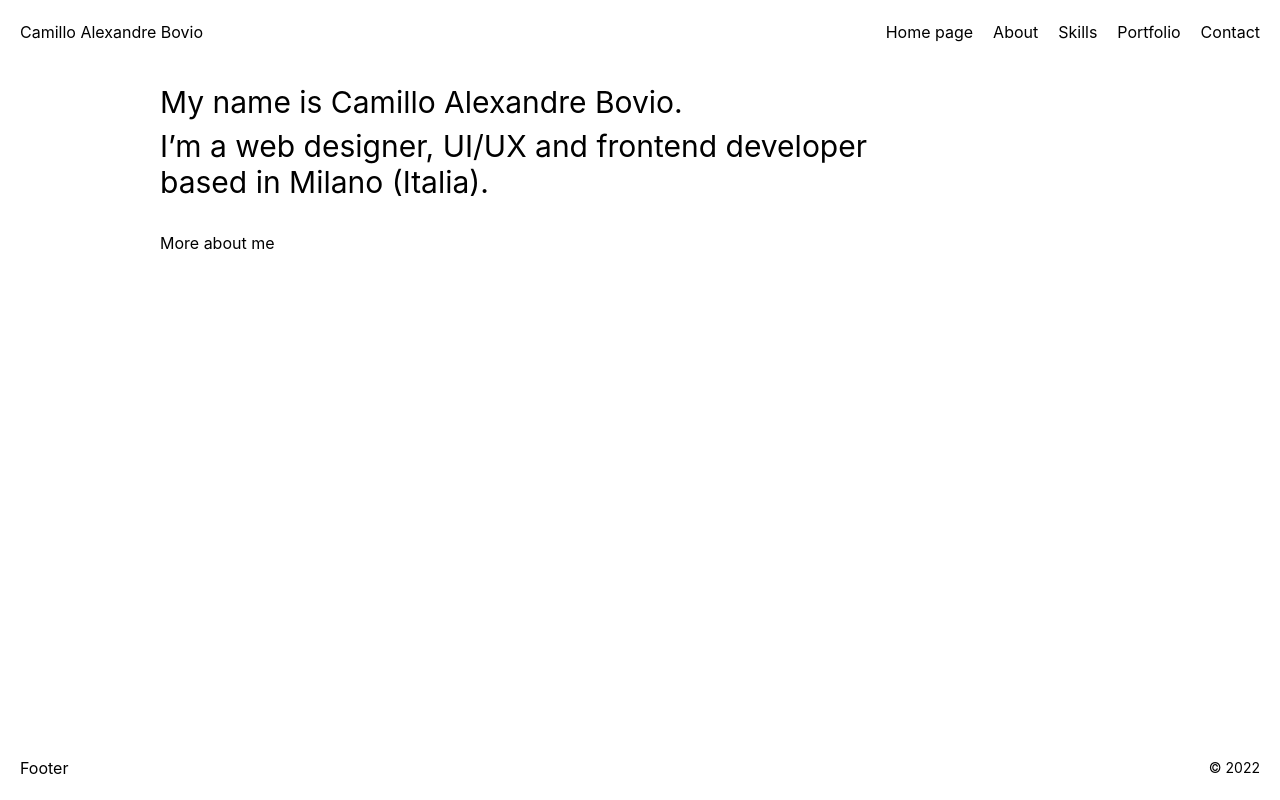
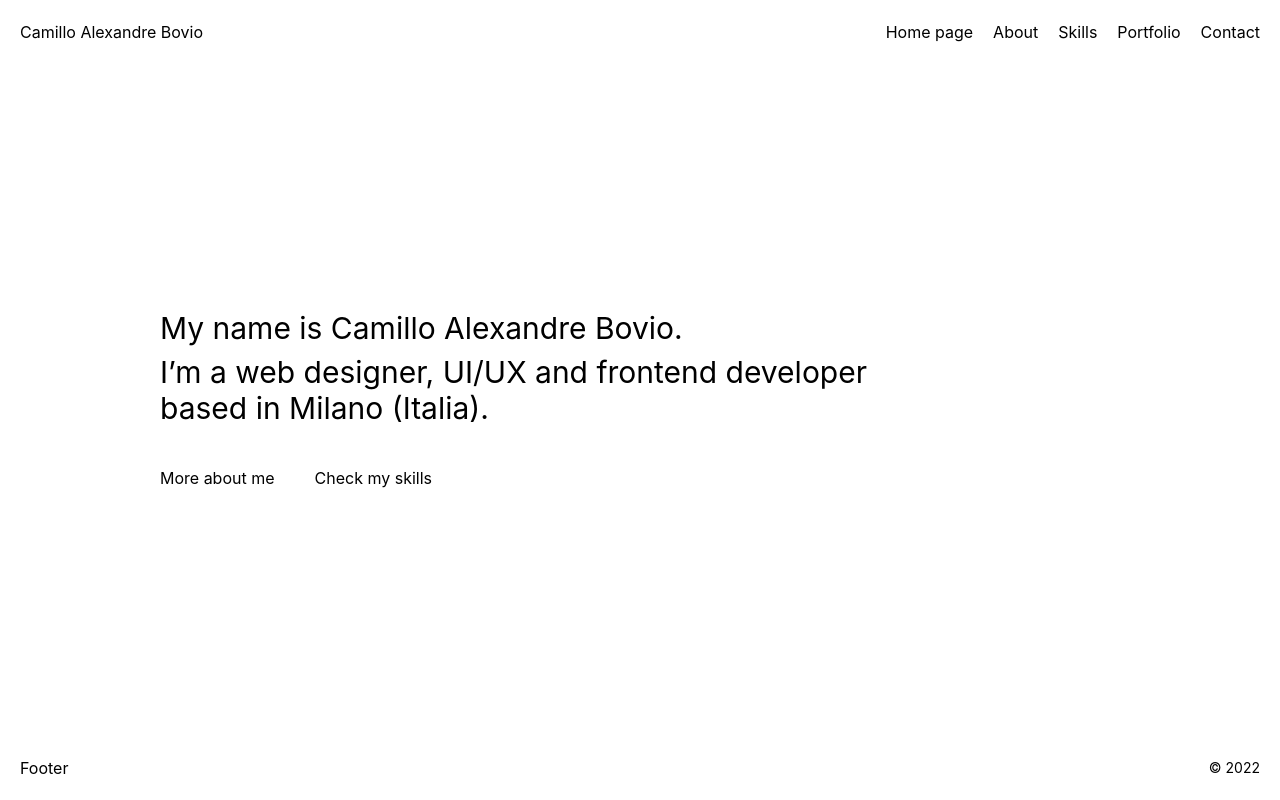
Before and after one commit to camillo18tre/my-website, a Next.js app: page / in a window 1280 px wide. Built offline with nearby package versions, Linux system fonts and the light colour scheme.

Commit message:
Fixed styles and descriptions

```diff
--- a/pages/About.tsx
+++ b/pages/About.tsx
@@ -2,7 +2,7 @@ import type { NextPage } from 'next';
 
 const About: NextPage = () => {
   return (
-    <div className="flex h-full">
+    <div className="flex flex-1">
       <div className="flex items-center">
         <div>
           <h1 className="mb-5">About</h1>
--- a/pages/index.tsx
+++ b/pages/index.tsx
@@ -21,16 +21,21 @@ const Home: NextPage = () => {
         <link rel="icon" href="/favicon.ico" />
       </Head>
 
-      <main className="flex items-center h-full md:pl-20">
+      <main className="flex items-center flex-1 h-full md:pl-20">
         <div className="text-3xl">
           <p className="mb-2">My name is Camillo Alexandre Bovio.</p>
-          <h1 className="mb-5">
+          <h1 className="mb-10">
             I’m a web designer, UI/UX and frontend developer <br />
             based in Milano (Italia).
           </h1>
-          <Link href="/About">
-            <a className="text-base hover:underline">More about me</a>
-          </Link>
+          <div className="flex gap-10">
+            <Link href="/about">
+              <a className="text-base hover:underline">More about me</a>
+            </Link>
+            <Link href="/skills">
+              <a className="text-base hover:underline">Check my skills</a>
+            </Link>
+          </div>
         </div>
       </main>
     </>
```
